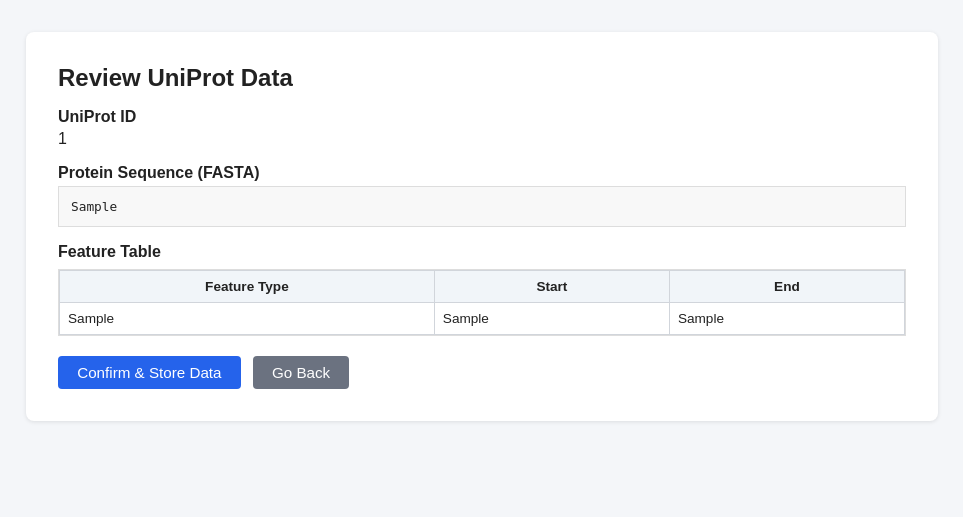
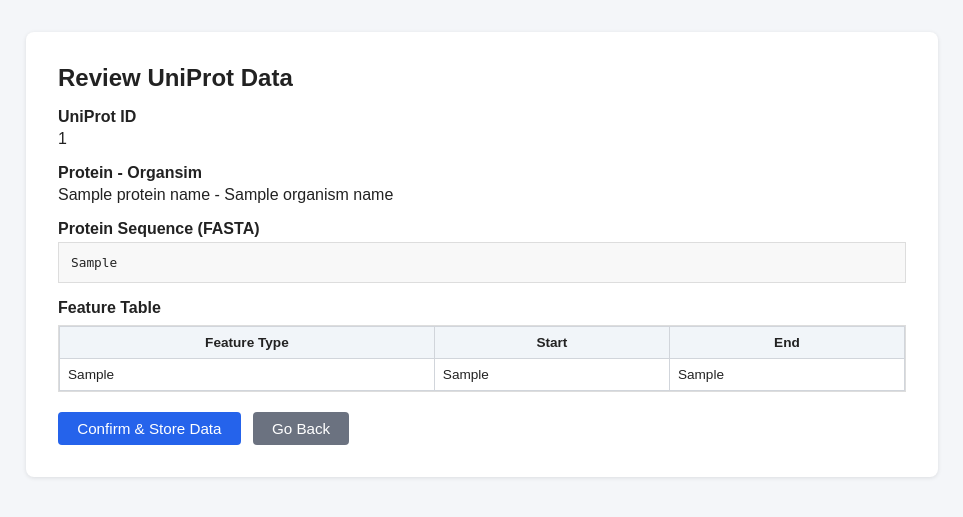
Before and after one commit to BIO727P-Sierra/Software_Development_Project, a Flask app: template app/templates/uniprot/uniprot_review.html in a window 1280 px wide. Shown: the part 45-562 px from the top of the page, without its empty margins (158-1121 px from the left). Run offline with Flask 3, Linux system fonts and the light colour scheme; the template is opened without the code that fills it: most values are stand-ins (such as "Sample title", 1, 10 or a date in 2020); some libraries are stand-ins or nearby versions.

Commit message:
Add protein and organism information to review template

```diff
--- a/app/templates/uniprot/uniprot_review.html
+++ b/app/templates/uniprot/uniprot_review.html
@@ -6,6 +6,9 @@
 
   <h3 style="font-size:1rem; margin-bottom:0.25rem;">UniProt ID</h3>
   <p style="margin-bottom:1rem;">{{ uniprot_id }}</p>
+
+  <h3 style="font-size:1rem; margin-bottom:0.25rem;">Protein - Organsim</h3>
+  <p style="margin-bottom:1rem;">{{ protein_name }} - {{ organism_name }}</p>
 
   <h3 style="font-size:1rem; margin-bottom:0.25rem;">Protein Sequence (FASTA)</h3>
   <pre style="background:#f8f8f8; padding:0.75rem; border:1px solid #ddd; overflow-x:auto; font-size:0.8rem; margin-bottom:1rem; white-space:pre-wrap; word-break:break-all;">{{ aminoacid_sequence }}</pre>
```
